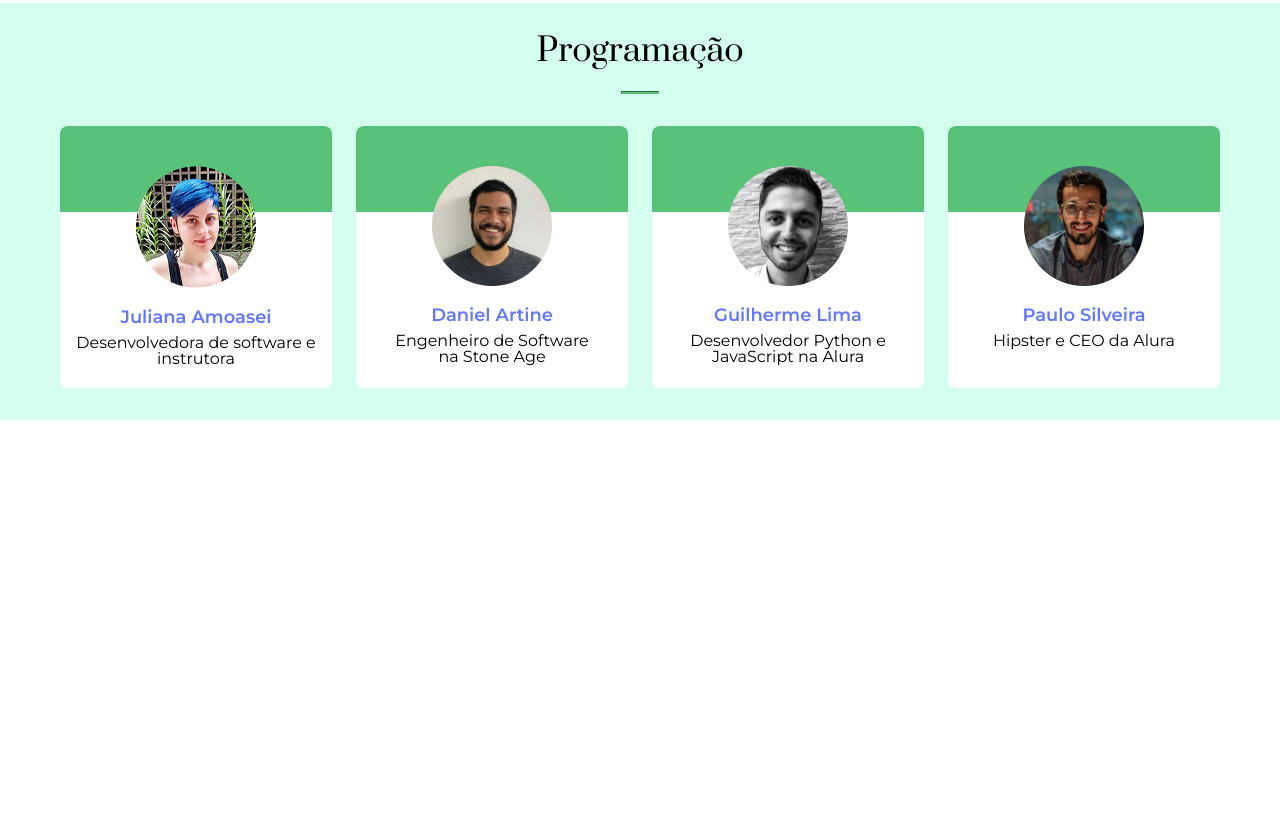
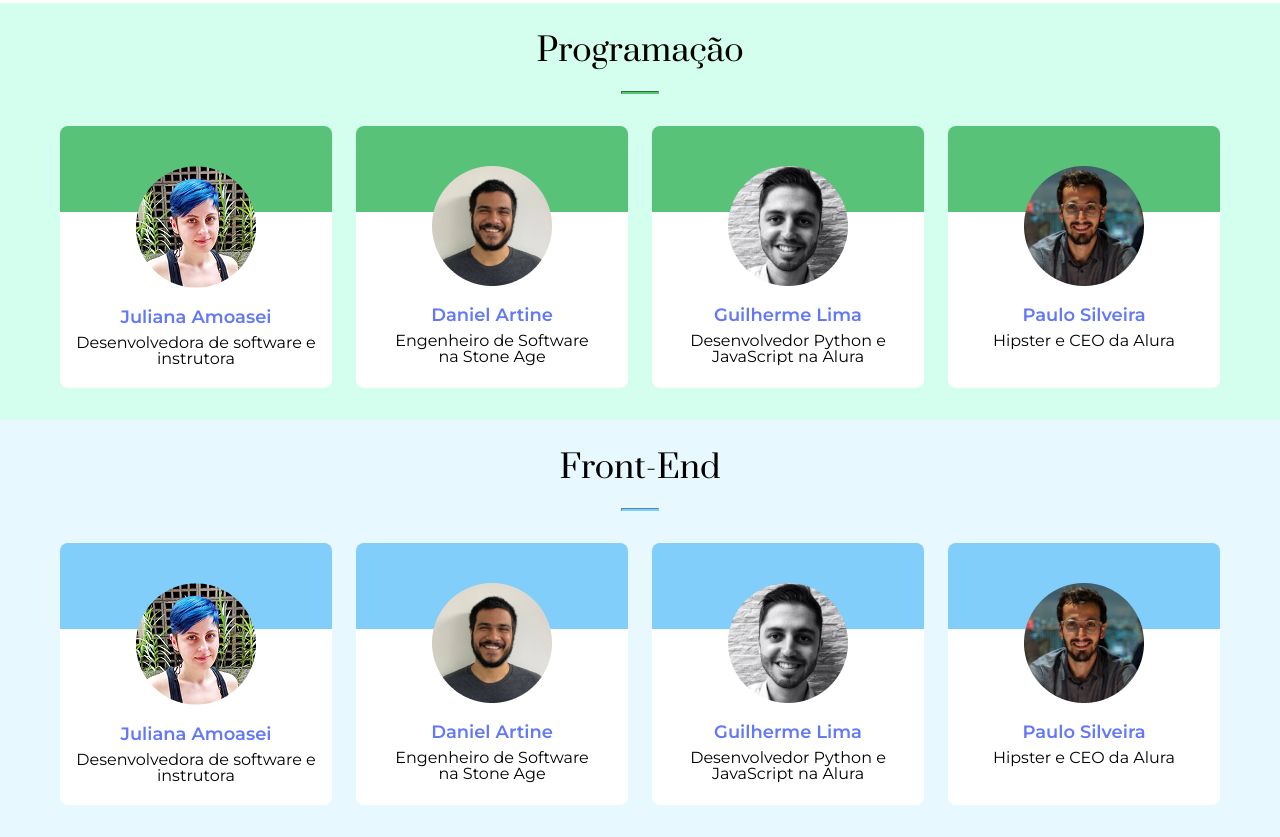
Before and after one commit to wilnervictor/Organo, a plain HTML site: page index.html in a window 1280 px wide. Shown: the part 830-1667 px from the top of the page. Before the commit the page ends 1250 px from the top, so only its background shows below. Drawn offline with Linux system fonts and the light colour scheme.

Commit message:
card front feito

```diff
--- a/index.html
+++ b/index.html
@@ -99,6 +99,29 @@
        </article>
     </section>
 
+
+      <section class="conteudo__card programacao conteudo__estilo__front" >
+       <h2 class="conteudo__card__titulo">Front-End</h2>
+           <hr class="conteudo__card__linha linha__estilo__front">
+       <article class="conteudo__card__dev">
+           <div class="conteudo__card__dev__container conteudo__card__estilo__front"><div class="conteudo__card__dev__container__imge"><img src="src/imagens/Ellipse 1.png" alt="Juliana Amoasei"></div>
+           <h3 class="conteudo__card__dev__titulo">Juliana Amoasei</h3>
+           <p class="conteudo__card__dev__texto">Desenvolvedora de software e instrutora</p>
+          </div>
+           <div class="conteudo__card__dev__container conteudo__card__estilo__front"><div class="conteudo__card__dev__container__imge"><img src="src/imagens/Ellipse 4.png" alt="Daniel Artine"></div>
+           <h3 class="conteudo__card__dev__titulo">Daniel Artine</h3>
+           <p class="conteudo__card__dev__texto">Engenheiro de Software <br> na Stone Age</p>
+          </div>
+           <div class="conteudo__card__dev__container conteudo__card__estilo__front"><div class="conteudo__card__dev__container__imge"><img src="src/imagens/3.png" alt="Guilherme Lima"></div>
+           <h3 class="conteudo__card__dev__titulo">Guilherme Lima</h3>
+           <p class="conteudo__card__dev__texto">Desenvolvedor Python e JavaScript na Alura</p>
+          </div>
+           <div class="conteudo__card__dev__container conteudo__card__estilo__front"><div class="conteudo__card__dev__container__imge"><img src="src/imagens/Ellipse 2.png" alt="Paulo Silveira"></div>
+           <h3 class="conteudo__card__dev__titulo">Paulo Silveira</h3>
+           <p class="conteudo__card__dev__texto">Hipster e CEO da Alura</p>
+          </div>
+       </article>
+    </section>
     </main>
     <script src="src/logico.js"></script>
 </body>
--- a/src/card.css
+++ b/src/card.css
@@ -73,3 +73,13 @@
     font-weight: 400;
     text-align: center;
 }
+.conteudo__estilo__front{
+    background-color: var(--cores-times-fundos-azul-gelo);
+}
+.linha__estilo__front{
+     border-color: var(--cores-times-destaques-Front-End);
+    background-color: var(--cores-times-destaques-Front-End);
+}
+.conteudo__card__estilo__front{
+    background-image: linear-gradient(to bottom, #82cefa 0%, #82cefa 33%, #fff 33%, #fff 100%);
+}
--- a/src/style.css
+++ b/src/style.css
@@ -22,7 +22,7 @@
   --cores-times-fundos-pessego-claro: #FFEEDF;
 
   --cores-times-destaques-programação: #57C278;
-  --cores-times-destaques-Front-End: #82CFFA;
+  --cores-times-destaques-Front-End: #82cefa;
   --cores-times-destaques-Data-Science: #A6D157;
   --cores-times-destaques-Devops: #E06B69;
   --cores-times-destaques-UX-e-Design: #DB6EBF;
```
